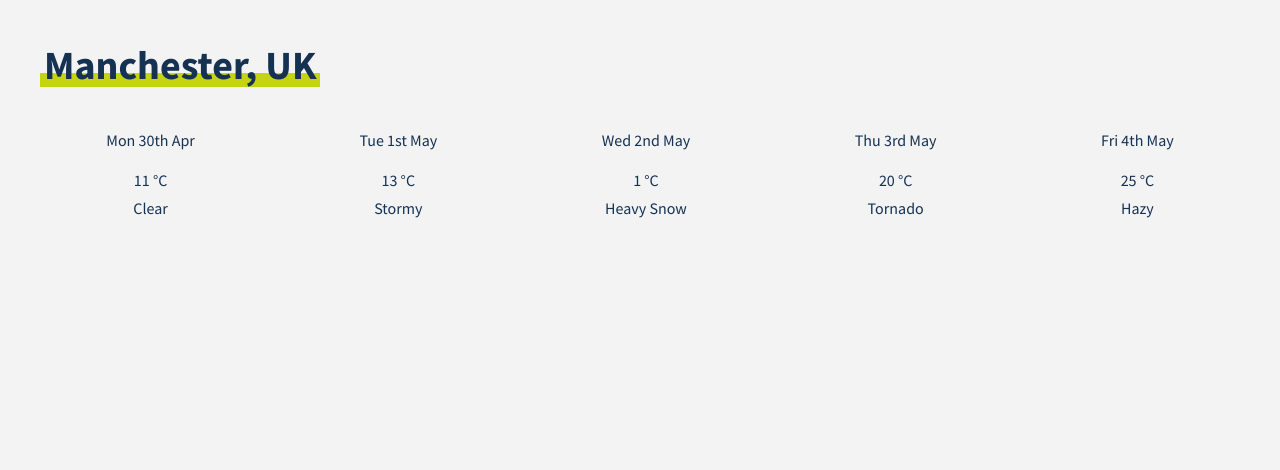
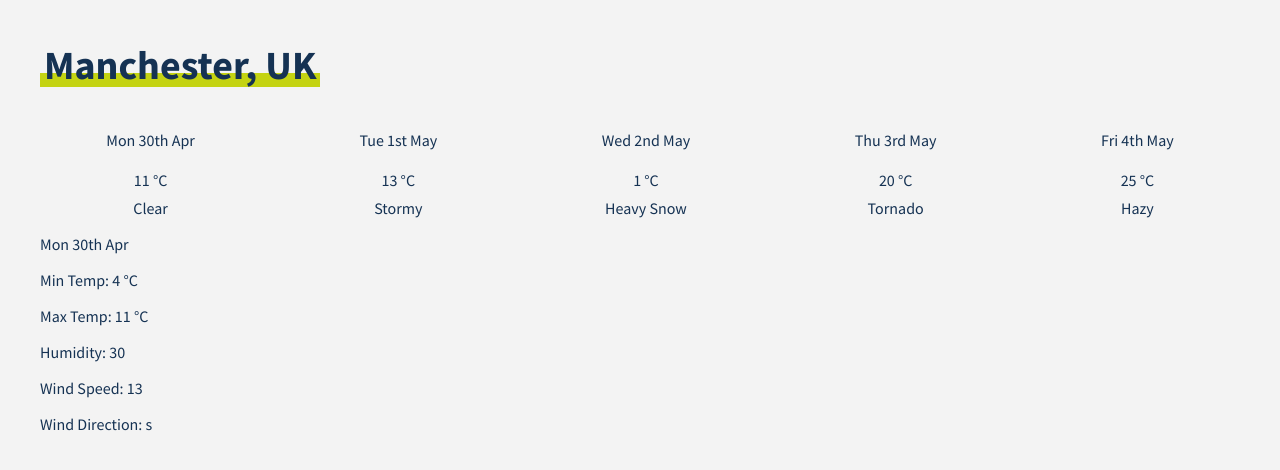
Before and after one commit to invertostew/weather-app, a React (Create React App) app: page / in a window 1280 px wide. Shown: the top 470 px of the page. Built offline with nearby package versions, Linux system fonts and the light colour scheme; some icons are missing.

Commit message:
feat: add ForecastDetails component

```diff
--- a/src/components/App.js
+++ b/src/components/App.js
@@ -2,6 +2,7 @@ import PropTypes from "prop-types";
 
 import LocationDetails from "./LocationDetails";
 import ForecastSummaries from "./ForecastSummaries";
+import ForecastDetails from "./ForecastDetails";
 
 import "../styles/App.css";
 
@@ -12,6 +13,7 @@ function App({ location, forecasts }) {
     <main className="weather-app">
       <LocationDetails city={city} country={country} />
       <ForecastSummaries forecasts={forecasts} />
+      <ForecastDetails forecast={forecasts[0]} />
     </main>
   );
 }
--- /dev/null
+++ b/src/components/ForecastDetails.js
@@ -0,0 +1,47 @@
+import PropTypes from "prop-types";
+import moment from "moment";
+
+import "../styles/ForecastDetails.css";
+
+function ForecastDetails({ forecast }) {
+  const { date, temperature, humidity, wind } = forecast;
+
+  return (
+    <section className="forecast-details">
+      <article className="forecast-details__date">
+        <p>{moment(date).format("ddd Do MMM")}</p>
+      </article>
+
+      <article className="forecast-details__temperature">
+        <p>Min Temp: {temperature.min} &deg;C</p>
+        <p>Max Temp: {temperature.max} &deg;C</p>
+      </article>
+
+      <article className="forecast-details__humidity">
+        <p>Humidity: {humidity}</p>
+      </article>
+
+      <article className="forecast-details__wind">
+        <p>Wind Speed: {wind.speed}</p>
+        <p>Wind Direction: {wind.direction}</p>
+      </article>
+    </section>
+  );
+}
+
+ForecastDetails.propTypes = {
+  forecast: PropTypes.shape({
+    date: PropTypes.number.isRequired,
+    temperature: PropTypes.shape({
+      min: PropTypes.number.isRequired,
+      max: PropTypes.number.isRequired,
+    }).isRequired,
+    humidity: PropTypes.number.isRequired,
+    wind: PropTypes.shape({
+      speed: PropTypes.number.isRequired,
+      direction: PropTypes.string.isRequired,
+    }).isRequired,
+  }).isRequired,
+};
+
+export default ForecastDetails;
--- a/src/index.js
+++ b/src/index.js
@@ -1,9 +1,9 @@
 import React from "react";
 import ReactDOM from "react-dom";
 
+import App from "./components/App";
+
 import forecast from "./data/forecast.json";
-
-import App from "./components/App";
 
 import "./styles/index.css";
 
```
Also changed, not shown: src/styles/ForecastDetails.css (added), 2 other files (tests, documents, lock files or other folders).
